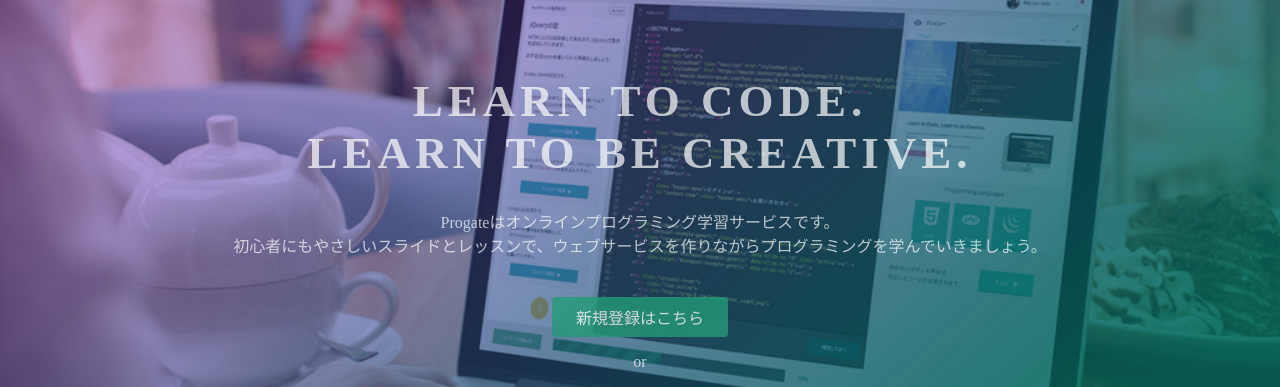
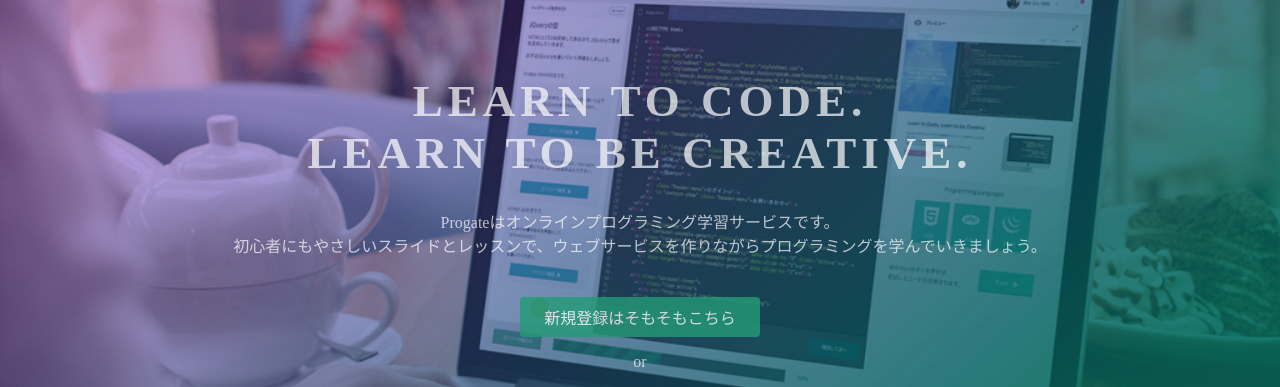
Before and after one commit to Yoshitakano/Yoshitakano.github.io, a plain HTML site: page index.html in a window 1280 px wide. Shown: the part 135-522 px from the top of the page. Drawn offline with Linux system fonts and the light colour scheme.

Commit message:
Update index.html

```diff
--- a/index.html
+++ b/index.html
@@ -26,7 +26,7 @@
       <h1>LEARN TO CODE.<br>LEARN TO BE CREATIVE.</h1>
       <p>Progateはオンラインプログラミング学習サービスです。<br>初心者にもやさしいスライドとレッスンで、ウェブサービスを作りながらプログラミングを学んでいきましょう。</p>
       <div class="btn-wrapper">
-        <a href="#" class="btn signup">新規登録はこちら</a>
+        <a href="#" class="btn signup">新規登録はそもそもこちら</a>
         <p>or</p>
         <a href="#" class="btn facebook"><span class="fa fa-facebook"></span>Facebookで登録</a>
         <a href="#" class="btn twitter"><span class="fa fa-twitter"></span>Twitterで登録</a>
```
